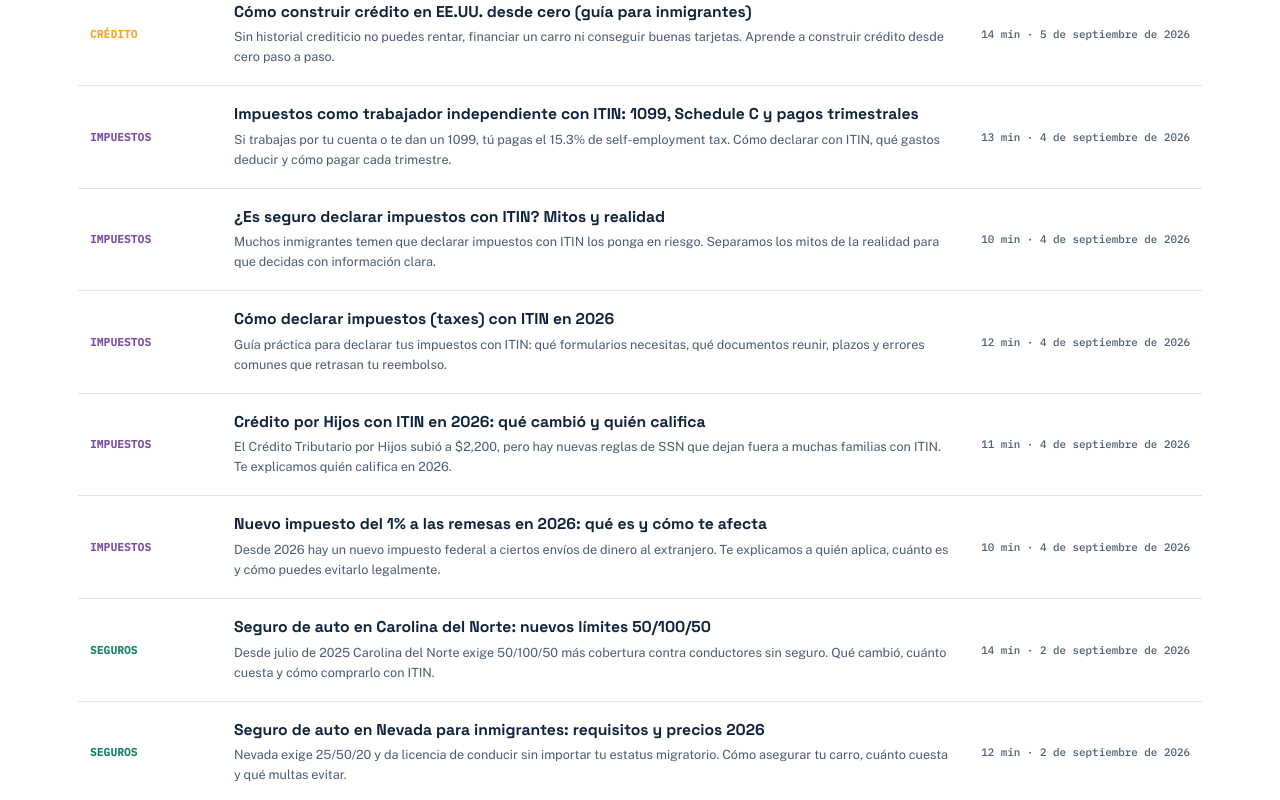
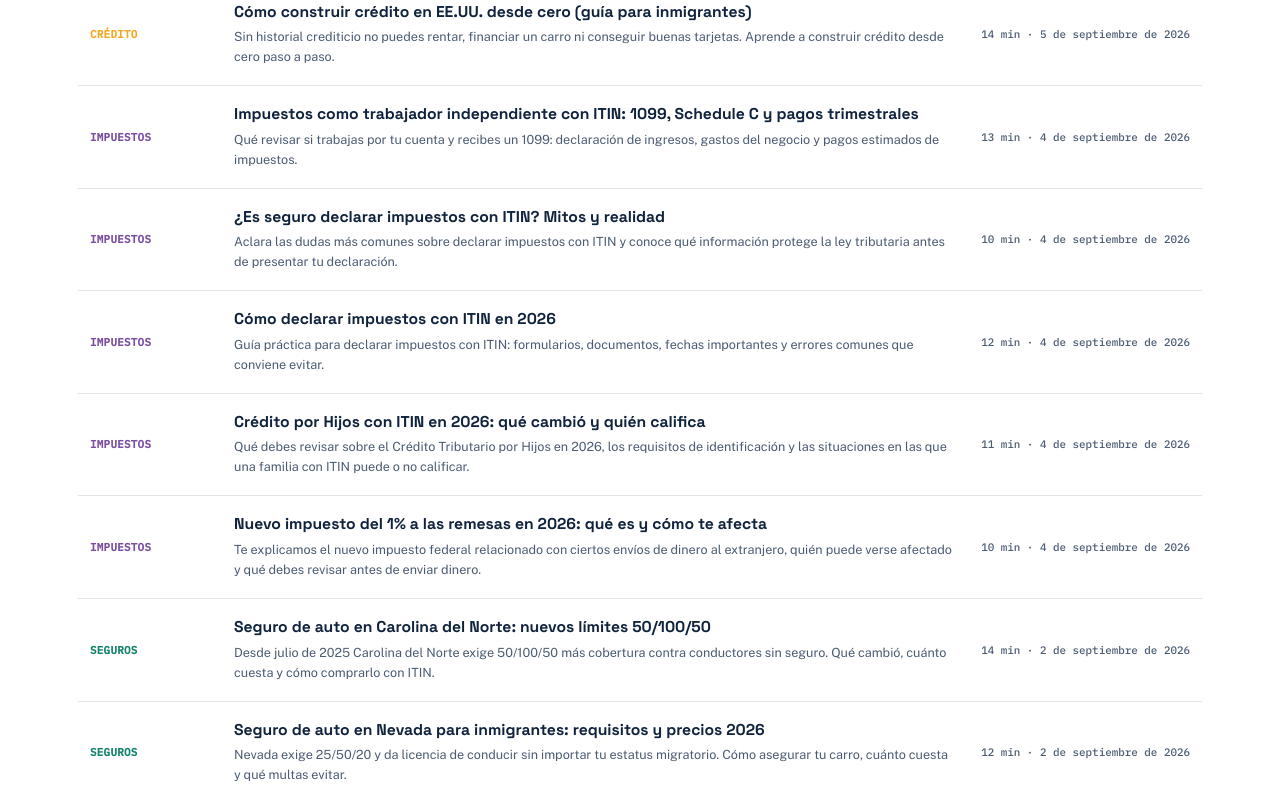
Before and after one commit to untitled586u-dotcom/finanzasparainmigrantes, a React (Vite) app in the folder packages/web/: page /articulos in a window 1280 px wide. Shown: the part 1360-2160 px from the top of the page. Built offline with nearby package versions, Linux system fonts and the light colour scheme.

Commit message:
Refine priority ITIN SEO titles

```diff
--- a/packages/web/src/web/content/articles-impuestos.ts
+++ b/packages/web/src/web/content/articles-impuestos.ts
@@ -5,122 +5,70 @@ export const impuestosArticles: Article[] = [
     slug: "impuesto-remesas-1-por-ciento-2026",
     seoTitle: "Impuesto del 1% a las remesas en 2026: cómo te afecta",
     title: "Nuevo impuesto del 1% a las remesas en 2026: qué es y cómo te afecta",
-    description:
-      "Desde 2026 hay un nuevo impuesto federal a ciertos envíos de dinero al extranjero. Te explicamos a quién aplica, cuánto es y cómo puedes evitarlo legalmente.",
+    description: "Te explicamos el nuevo impuesto federal relacionado con ciertos envíos de dinero al extranjero, quién puede verse afectado y qué debes revisar antes de enviar dinero.",
     category: "impuestos",
     readMinutes: 10,
     date: "2026-09-04",
-    keywords: [
-      "impuesto a las remesas",
-      "impuesto 1% remesas 2026",
-      "enviar dinero impuesto",
-      "remesas Estados Unidos",
-      "sección 4475 remesas",
-      "cómo evitar el impuesto a las remesas",
-    ],
+    keywords: ["impuesto a las remesas", "impuesto 1% remesas 2026", "enviar dinero impuesto", "remesas Estados Unidos", "sección 4475 remesas", "cómo evitar el impuesto a las remesas"],
   },
   {
     slug: "credito-por-hijos-itin-2026",
     seoTitle: "Crédito por Hijos con ITIN en 2026: quién califica",
     title: "Crédito por Hijos con ITIN en 2026: qué cambió y quién califica",
-    description:
-      "El Crédito Tributario por Hijos subió a $2,200, pero hay nuevas reglas de SSN que dejan fuera a muchas familias con ITIN. Te explicamos quién califica en 2026.",
+    description: "Qué debes revisar sobre el Crédito Tributario por Hijos en 2026, los requisitos de identificación y las situaciones en las que una familia con ITIN puede o no calificar.",
     category: "impuestos",
     readMinutes: 11,
     date: "2026-09-04",
-    keywords: [
-      "crédito por hijos ITIN",
-      "child tax credit ITIN 2026",
-      "crédito tributario por hijos",
-      "taxes con ITIN hijos",
-      "crédito por otros dependientes 500",
-      "Schedule 8812 con ITIN",
-    ],
+    keywords: ["crédito por hijos ITIN", "child tax credit ITIN 2026", "crédito tributario por hijos", "taxes con ITIN hijos", "crédito por otros dependientes 500", "Schedule 8812 con ITIN"],
   },
   {
     slug: "como-sacar-itin-paso-a-paso-w7",
+    seoTitle: "Cómo sacar el ITIN paso a paso: formulario W-7",
     title: "Cómo sacar tu ITIN paso a paso (Formulario W-7)",
-    description:
-      "Guía completa para solicitar tu ITIN con el Formulario W-7: qué documentos necesitas, cómo evitar enviar tu pasaporte por correo y cuánto tarda.",
+    description: "Guía para solicitar tu ITIN con el Formulario W-7: documentos que pueden ser necesarios, formas de presentar la solicitud y qué esperar del proceso.",
     category: "impuestos",
     readMinutes: 9,
     date: "2026-08-26",
-    keywords: [
-      "cómo sacar ITIN",
-      "formulario W-7",
-      "solicitar ITIN paso a paso",
-      "ITIN sin SSN",
-      "documentos para solicitar el ITIN",
-    ],
+    keywords: ["cómo sacar ITIN", "formulario W-7", "solicitar ITIN paso a paso", "ITIN sin SSN", "documentos para solicitar el ITIN"],
   },
   {
     slug: "como-declarar-impuestos-con-itin-2026",
     seoTitle: "Cómo declarar impuestos con ITIN en 2026: guía completa",
-    title: "Cómo declarar impuestos (taxes) con ITIN en 2026",
-    description:
-      "Guía práctica para declarar tus impuestos con ITIN: qué formularios necesitas, qué documentos reunir, plazos y errores comunes que retrasan tu reembolso.",
+    title: "Cómo declarar impuestos con ITIN en 2026",
+    description: "Guía práctica para declarar impuestos con ITIN: formularios, documentos, fechas importantes y errores comunes que conviene evitar.",
     category: "impuestos",
     readMinutes: 12,
     date: "2026-09-04",
-    keywords: [
-      "declarar impuestos con ITIN",
-      "taxes con ITIN",
-      "cómo declarar taxes inmigrante",
-      "declaración de impuestos 2026",
-      "deducción estándar 2026",
-      "formulario 1040 con ITIN",
-    ],
+    keywords: ["declarar impuestos con ITIN", "taxes con ITIN", "cómo declarar taxes inmigrante", "declaración de impuestos 2026", "deducción estándar 2026", "formulario 1040 con ITIN"],
   },
   {
     slug: "es-seguro-declarar-impuestos-con-itin",
     seoTitle: "¿Es seguro declarar impuestos con ITIN? Mitos y realidad",
     title: "¿Es seguro declarar impuestos con ITIN? Mitos y realidad",
-    description:
-      "Muchos inmigrantes temen que declarar impuestos con ITIN los ponga en riesgo. Separamos los mitos de la realidad para que decidas con información clara.",
+    description: "Aclara las dudas más comunes sobre declarar impuestos con ITIN y conoce qué información protege la ley tributaria antes de presentar tu declaración.",
     category: "impuestos",
     readMinutes: 10,
     date: "2026-09-04",
-    keywords: [
-      "es seguro declarar con ITIN",
-      "riesgos declarar impuestos ITIN",
-      "ITIN migración",
-      "declarar taxes indocumentado",
-      "IRS comparte datos con ICE",
-      "sección 6103 confidencialidad IRS",
-    ],
+    keywords: ["es seguro declarar con ITIN", "riesgos declarar impuestos ITIN", "ITIN migración", "declarar taxes indocumentado", "IRS comparte datos con ICE", "sección 6103 confidencialidad IRS"],
   },
   {
     slug: "renovar-itin-vencido",
-    seoTitle: "Cómo renovar un ITIN vencido: paso a paso (W-7)",
+    seoTitle: "Cómo renovar un ITIN vencido: guía W-7",
     title: "Cómo renovar un ITIN vencido: paso a paso con el formulario W-7",
-    description:
-      "Tu ITIN vence si no lo usas por tres años. Cómo saber si el tuyo caducó, cómo llenar el W-7 para renovarlo y cuánto tarda el IRS en responder.",
+    description: "Cómo comprobar si necesitas renovar tu ITIN, qué formulario utilizar y qué pasos seguir para presentar una renovación correctamente.",
     category: "impuestos",
     readMinutes: 10,
     date: "2026-08-06",
-    keywords: [
-      "renovar ITIN vencido",
-      "formulario W-7 renovación",
-      "ITIN expirado qué hacer",
-      "cómo saber si mi ITIN venció",
-    ],
+    keywords: ["renovar ITIN vencido", "formulario W-7 renovación", "ITIN expirado qué hacer", "cómo saber si mi ITIN venció"],
   },
   {
     slug: "impuestos-trabajador-independiente-1099-itin",
     seoTitle: "Impuestos con ITIN siendo independiente: 1099 y Schedule C",
     title: "Impuestos como trabajador independiente con ITIN: 1099, Schedule C y pagos trimestrales",
-    description:
-      "Si trabajas por tu cuenta o te dan un 1099, tú pagas el 15.3% de self-employment tax. Cómo declarar con ITIN, qué gastos deducir y cómo pagar cada trimestre.",
+    description: "Qué revisar si trabajas por tu cuenta y recibes un 1099: declaración de ingresos, gastos del negocio y pagos estimados de impuestos.",
     category: "impuestos",
     readMinutes: 13,
     date: "2026-09-04",
-    keywords: [
-      "impuestos trabajador independiente ITIN",
-      "declarar 1099 con ITIN",
-      "self employment tax en español",
-      "pagos trimestrales 1040-ES",
-      "Anexo C deducciones en español",
-      "declarar ingresos en efectivo con ITIN",
-    ],
+    keywords: ["impuestos trabajador independiente ITIN", "declarar 1099 con ITIN", "self employment tax en español", "pagos trimestrales 1040-ES", "Anexo C deducciones en español", "declarar ingresos en efectivo con ITIN"],
   },
 ];
```
